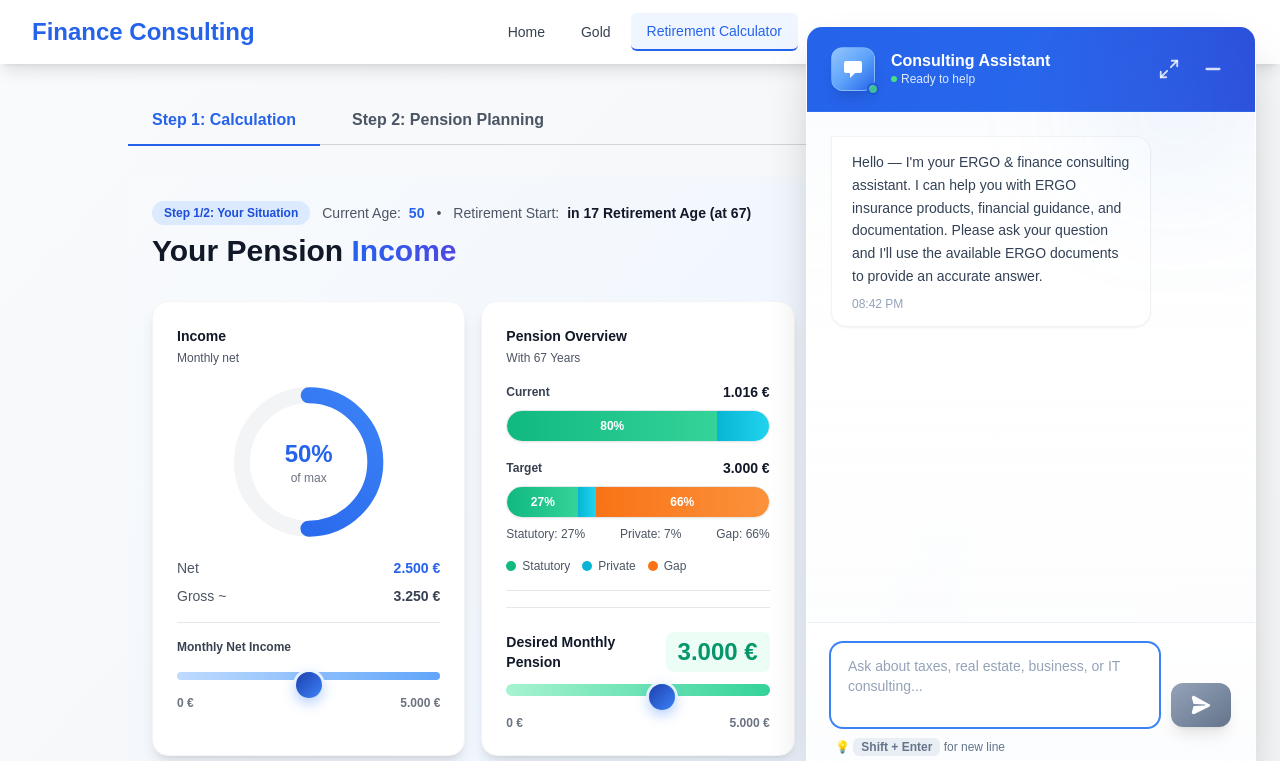
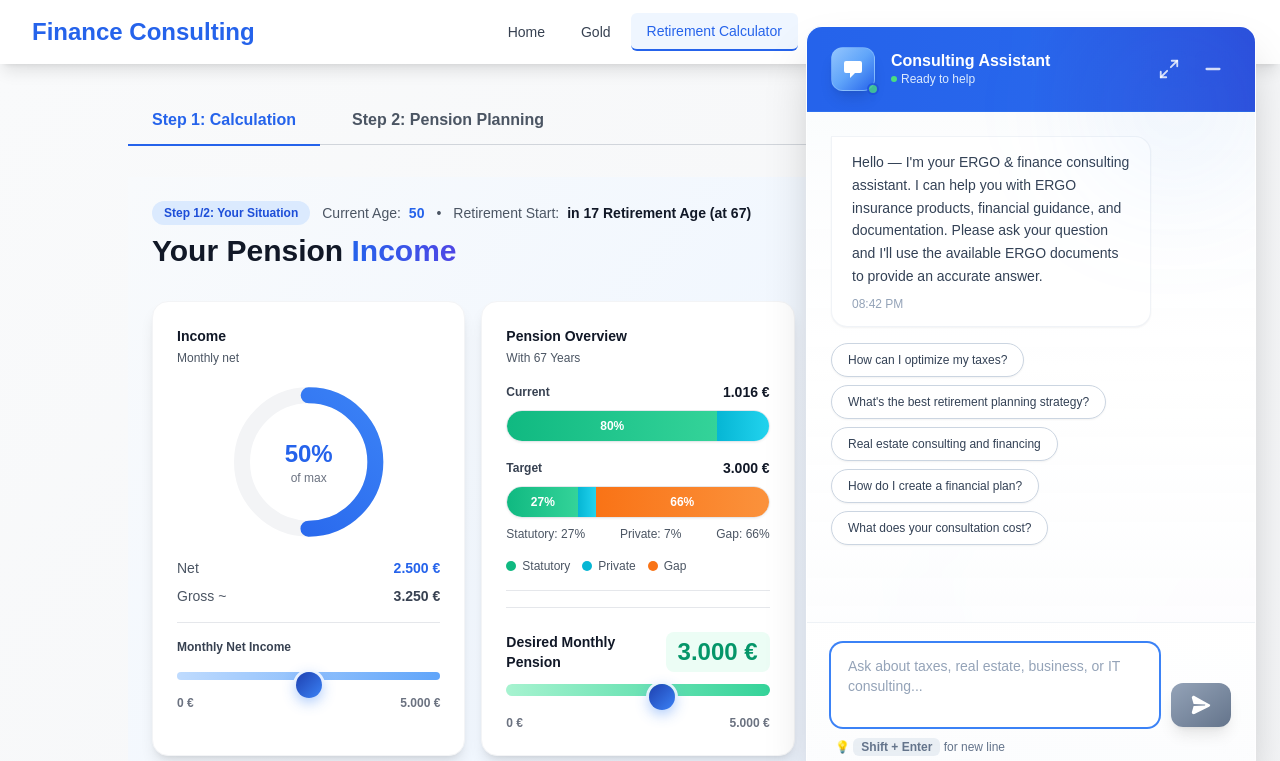
Before and after one commit to quocvietphung/document-intelligence-lab, a Next.js app: page /en/rentenrechner in a window 1280 px wide. Shown: the top 761 px of the page. Built offline with nearby package versions, Linux system fonts and the light colour scheme.

Commit message:
Refactor: Add quick action suggestions based on user locale in ChatWindow for enhanced user interaction

```diff
--- a/components/chatbot/ChatWindow.tsx
+++ b/components/chatbot/ChatWindow.tsx
@@ -9,6 +9,31 @@ interface ChatWindowProps {
     isMinimized: boolean;
     onToggleMinimize: () => void;
 }
+
+// Quick action suggestions by language - Finance-focused questions
+const QUICK_ACTIONS = {
+    de: [
+        "Wie kann ich meine Steuern optimieren?",
+        "Was ist der beste Weg zur Altersvorsorge?",
+        "Immobilienberatung und Finanzierung",
+        "Wie erstelle ich einen Finanzplan?",
+        "Was kostet eine Beratung?"
+    ],
+    en: [
+        "How can I optimize my taxes?",
+        "What's the best retirement planning strategy?",
+        "Real estate consulting and financing",
+        "How do I create a financial plan?",
+        "What does your consultation cost?"
+    ],
+    vi: [
+        "Làm thế nào để tối ưu hóa thuế?",
+        "Chiến lược lập kế hoạch hưu trí tốt nhất là gì?",
+        "Tư vấn bất động sản và tài chính",
+        "Cách tạo kế hoạch tài chính?",
+        "Chi phí tư vấn là bao nhiêu?"
+    ]
+};
 
 export default function ChatWindow({ isMinimized, onToggleMinimize }: ChatWindowProps) {
     const t = useTranslations("chatbot");
@@ -22,12 +47,27 @@ export default function ChatWindow({ isMinimized, onToggleMinimize }: ChatWindow
     const [welcomeComplete, setWelcomeComplete] = useState(false);
     const [typingMessageId, setTypingMessageId] = useState<string | null>(null);
     const [displayedContent, setDisplayedContent] = useState<Record<string, string>>({});
+    const [hasUserInteracted, setHasUserInteracted] = useState(false);
+    const [currentLocale, setCurrentLocale] = useState<"de" | "en" | "vi">("de");
     const typingSpeedRef = useRef(25);
 
     const welcomeText = t("welcome");
 
+    useEffect(() => {
+        // Detect current locale from browser or default to DE
+        const locale = document.documentElement.lang || "de";
+        if (locale.startsWith("en")) setCurrentLocale("en");
+        else if (locale.startsWith("vi")) setCurrentLocale("vi");
+        else setCurrentLocale("de");
+    }, []);
+
     const scrollToBottom = () => {
         messagesEndRef.current?.scrollIntoView({ behavior: "smooth" });
+    };
+
+    const handleQuickAction = async (action: string) => {
+        setHasUserInteracted(true);
+        await sendMessage(action);
     };
 
     useEffect(() => {
@@ -104,6 +144,7 @@ export default function ChatWindow({ isMinimized, onToggleMinimize }: ChatWindow
         e.preventDefault();
         if (!input.trim() || isLoading) return;
 
+        setHasUserInteracted(true);
         await sendMessage(input);
         if (inputRef.current) {
             inputRef.current.style.height = "auto";
@@ -312,6 +353,24 @@ export default function ChatWindow({ isMinimized, onToggleMinimize }: ChatWindow
                             );
                         })}
 
+                    {/* Quick Actions - Only visible before first user message */}
+                    {messages.filter((m) => m.role === "user").length === 0 &&
+                        welcomeComplete &&
+                        !hasUserInteracted && (
+                        <div className="flex flex-wrap gap-2 mt-6 animate-slideIn">
+                            {QUICK_ACTIONS[currentLocale].map((action, idx) => (
+                                <button
+                                    key={idx}
+                                    onClick={() => handleQuickAction(action)}
+                                    disabled={isLoading}
+                                    className="px-4 py-2 bg-white rounded-3xl text-slate-700 text-xs font-medium border border-slate-300 hover:bg-slate-50 hover:border-slate-400 transition-all duration-200 active:scale-95 disabled:opacity-50 disabled:cursor-not-allowed shadow-sm hover:shadow-md"
+                                >
+                                    {action}
+                                </button>
+                            ))}
+                        </div>
+                    )}
+
                     {/* Loading State */}
                     {isLoading && (
                         <div className="flex justify-start animate-slideInLeft">
```
